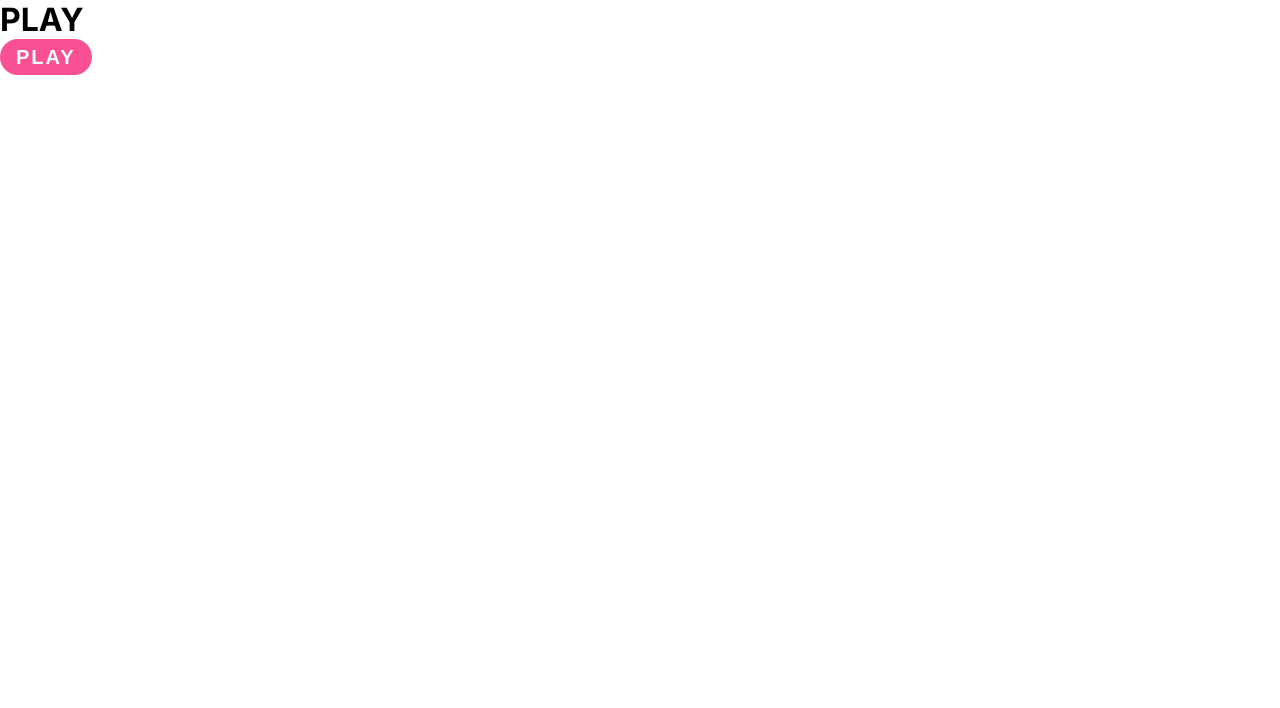
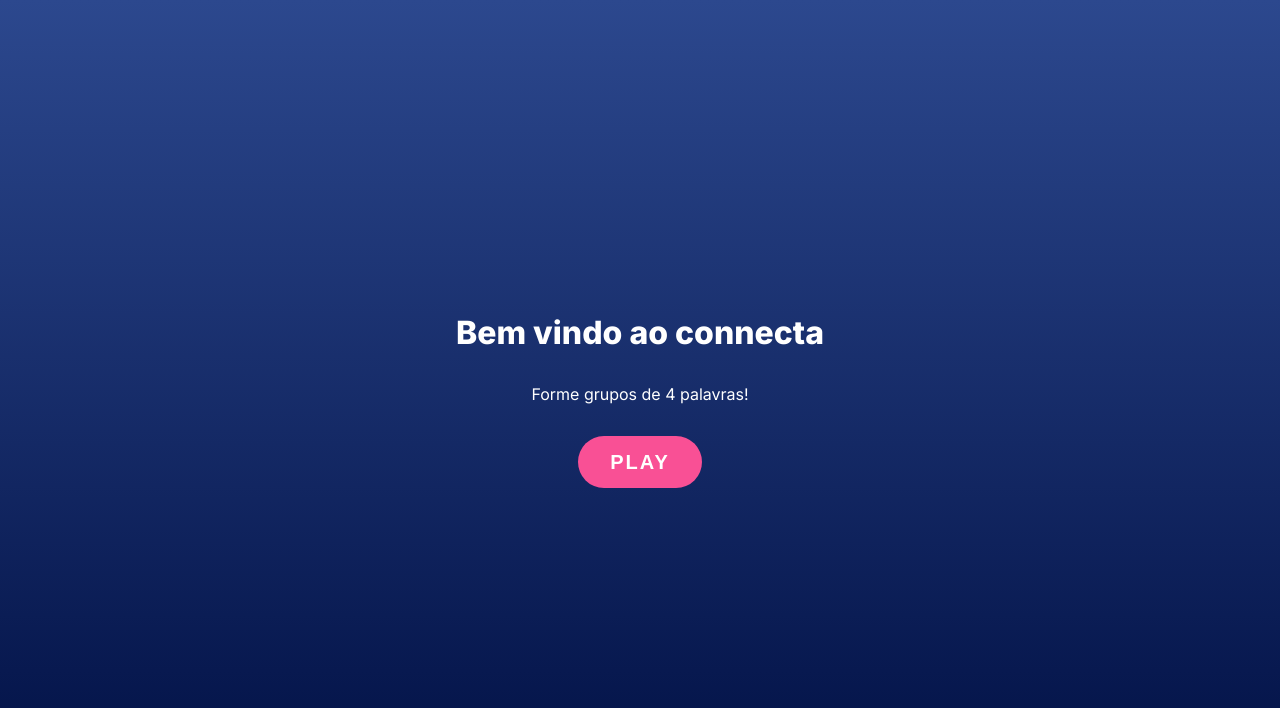
Before and after one commit to fesvieira/connecta-website, a Next.js app: page / in a window 1280 px wide. Shown: the top 708 px of the page. Built offline with nearby package versions, Linux system fonts and the light colour scheme.

Commit message:
feat(ui): align colors with connecta

```diff
--- a/src/components/AppButton/styles.ts
+++ b/src/components/AppButton/styles.ts
@@ -11,7 +11,7 @@ export const Container = styled.button`
   color: ${theme.onPrimaryContainer};
   background-color: ${theme.primaryContainer};
 
-  padding: 0.5rem 1rem;
+  padding: 1rem 2rem;
 
   transition: all 0.2s ease-in-out;
 
--- a/src/pages/index.tsx
+++ b/src/pages/index.tsx
@@ -1,16 +1,19 @@
 import { AppButton } from "@/components/AppButton/AppButton";
+import { Container } from "@/styles/Home";
 import { Inter } from "next/font/google";
 
 const inter = Inter({ subsets: ["latin"] });
 
 export default function Home() {
-  function aoba() {
+  const aoba = () => {
     console.log("Aoba");
   }
+
   return (
-    <div className={inter.className}>
-      <h1>PLAY</h1>
+    <Container className={inter.className}>
+      <h1>Bem vindo ao connecta</h1>
+      <p>Forme grupos de 4 palavras!</p>
       <AppButton onClick={aoba}>PLAY</AppButton>
-    </div>
+    </Container>
   );
 }
--- /dev/null
+++ b/src/styles/Home.ts
@@ -0,0 +1,22 @@
+import styled from "styled-components";
+import { TitleMedium } from "./typography";
+
+export const Container = styled.div`
+    display: flex;
+    flex-direction: column;
+
+    align-items: center;
+    justify-content: center;
+
+    gap: 2rem;
+
+    height: 100vh;
+
+    background-image: linear-gradient(to bottom, #2C488E, #011044);
+    color: white;
+
+    & > h1 {
+        ${TitleMedium}
+    }
+
+`
```
